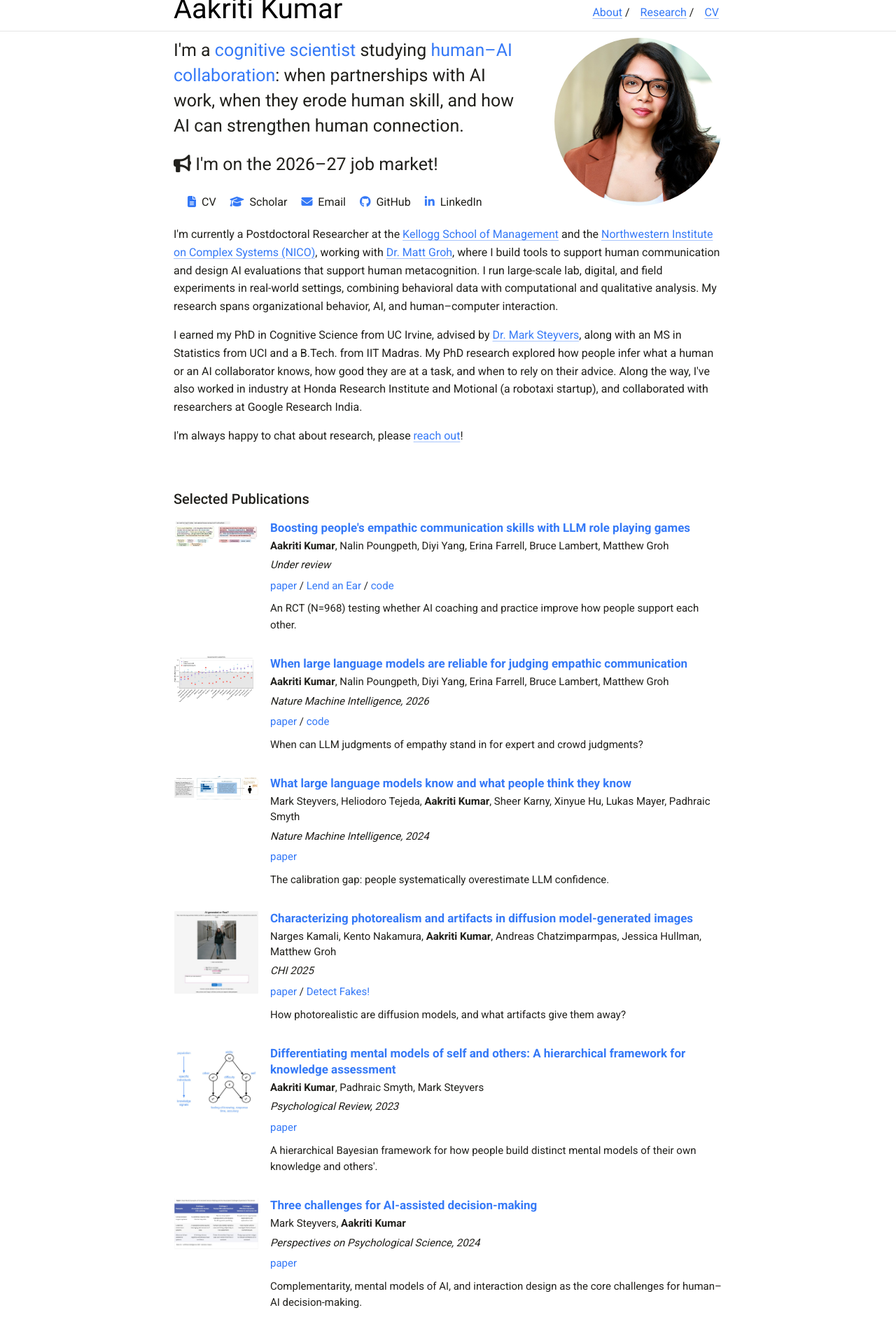
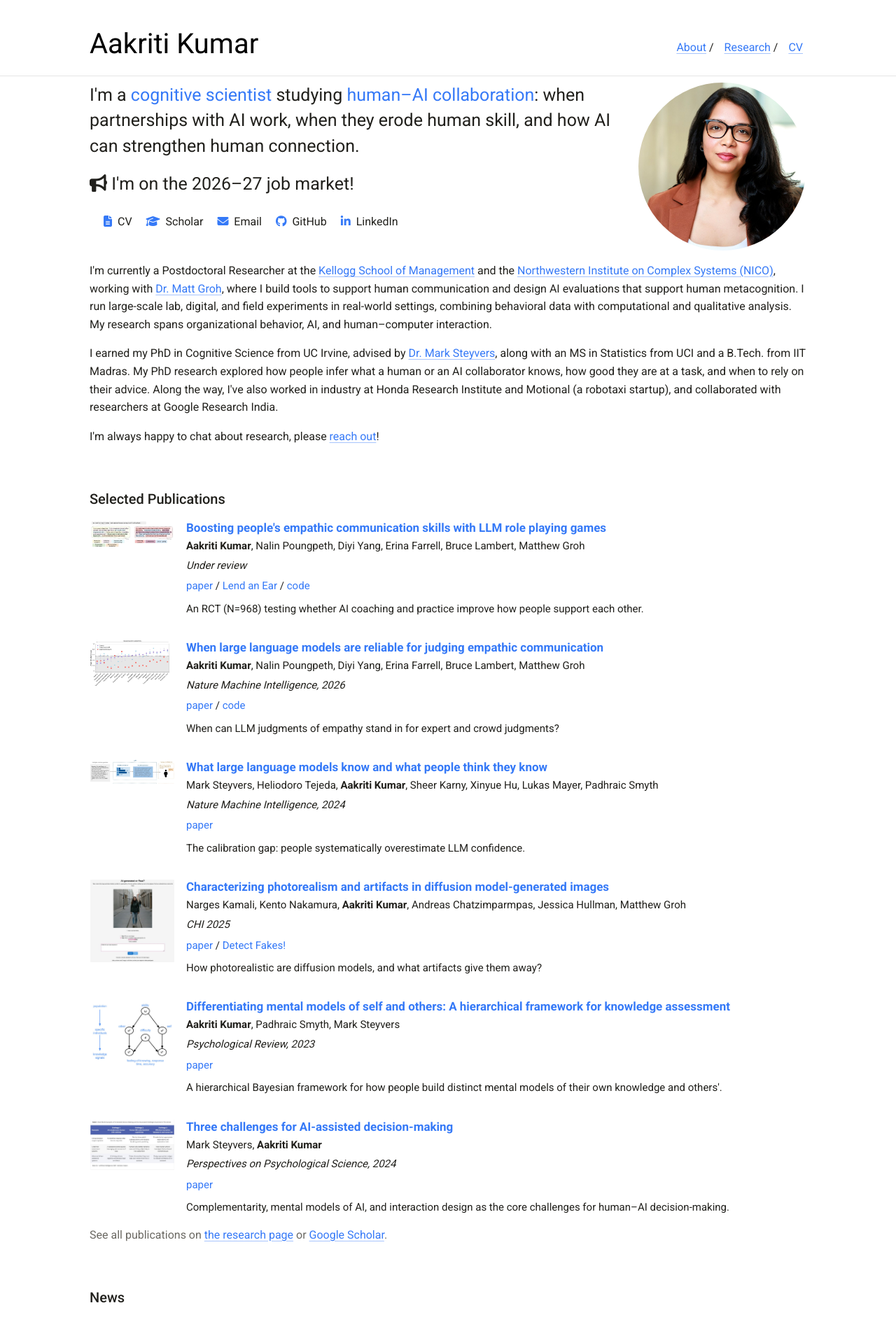
Before and after one commit to aakriti1kumar/aakriti1kumar.github.io, a Jekyll site: the page built from index.md, in a window 1280 px wide. Shown: the top 1892 px of the page at 70% size. Built offline with Jekyll 4.4.1, drawn with Linux system fonts in a browser that asks for light colours; Markdown is read by kramdown in place of the engine named in the settings.

Commit message:
Revert page width/margin tightening.
Co-authored-by: Cursor <cursoragent@cursor.com>

```diff
--- a/_sass/_style.scss
+++ b/_sass/_style.scss
@@ -83,15 +83,7 @@ img{text-align:right;width:50%}
 
 /* Divs */
 
-.container{
-    font-size:16px;
-    line-height:160%;
-    max-width: $max-width;
-    width: 100%;
-    margin: auto;
-    padding: 0 28px;
-    box-sizing: border-box;
-}
+.container{font-size:16px;line-height:160%;max-width:80%;margin:auto}
 .wrapper {
     min-height: 100%;
 }
--- a/_sass/vars.scss
+++ b/_sass/vars.scss
@@ -9,6 +9,6 @@ $image-size: 120px;
  * Build Variables, don't touch
  */
 
-$max-width: 840px;
+$max-width: 700px;
 $med-width: 600px;
 $small-width: 480px;
```
